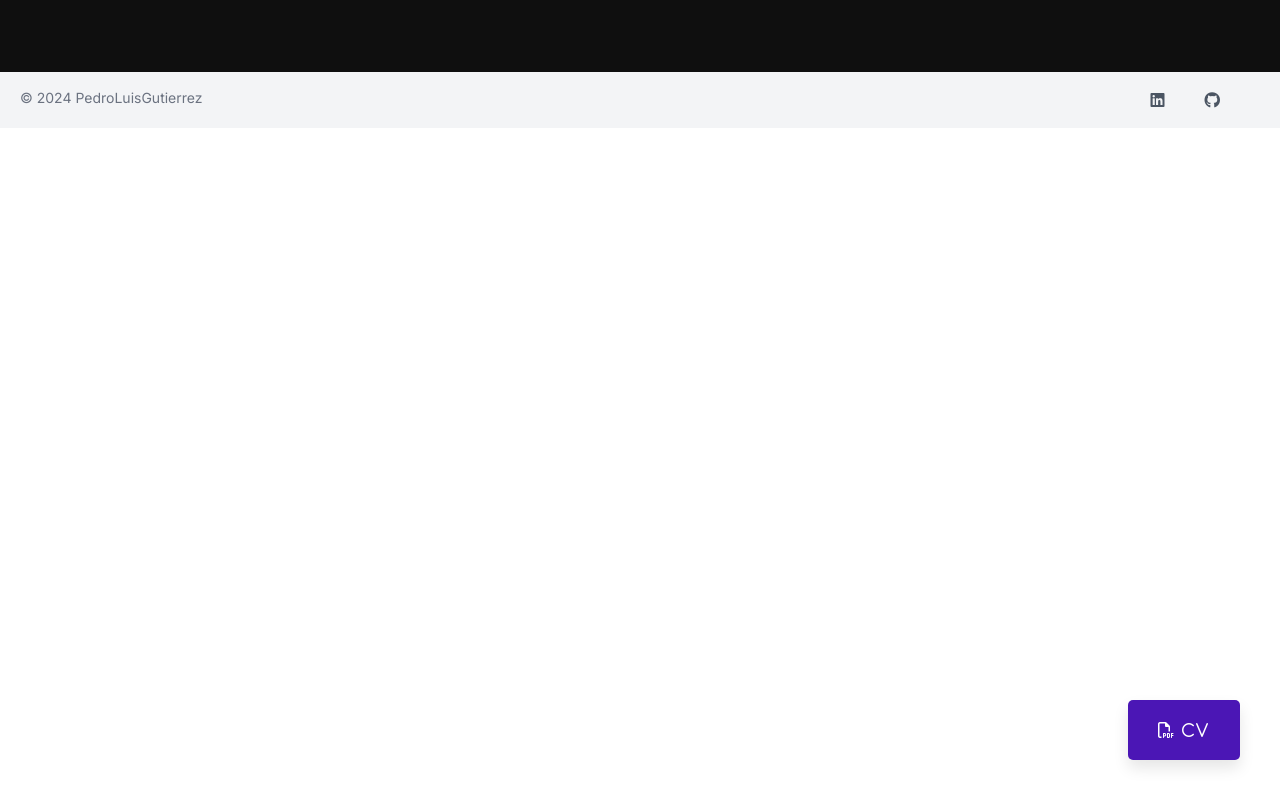
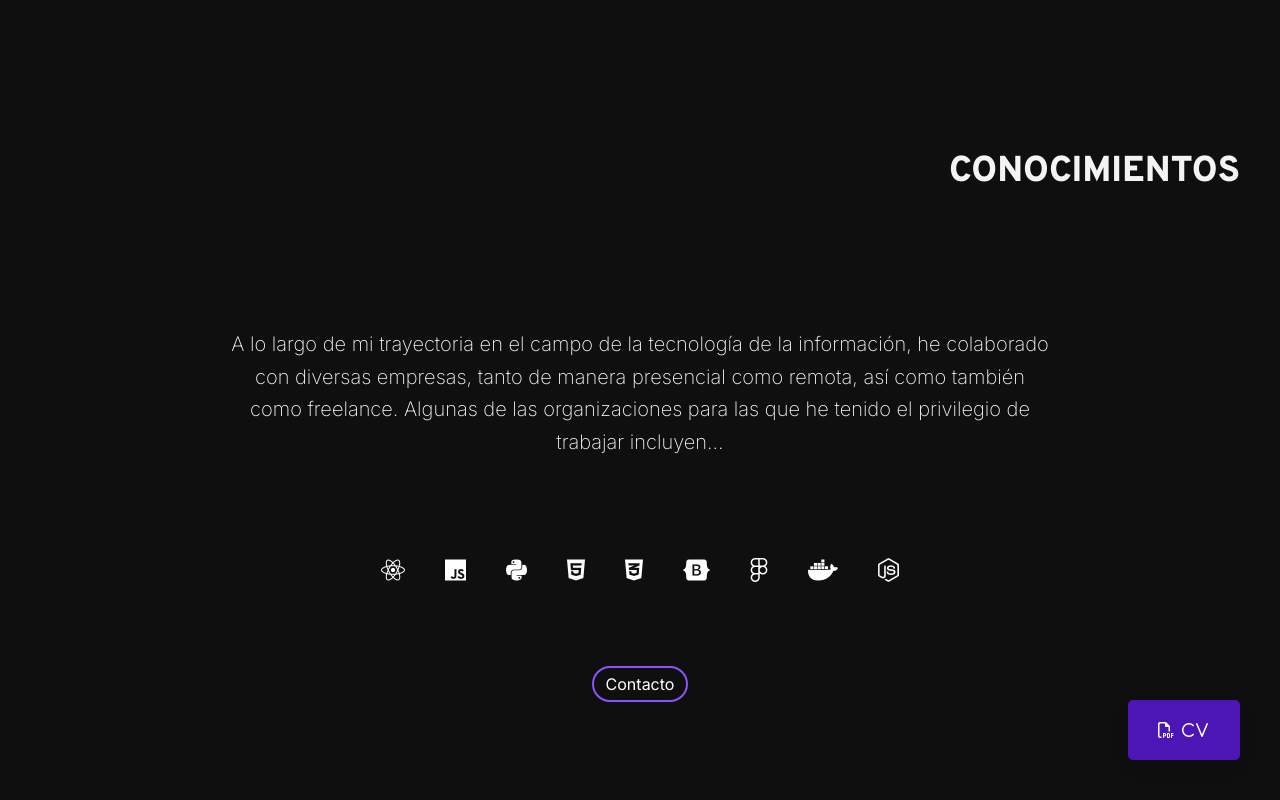
Before and after one commit to iampedroluis/iampedroluis-github.io, a React (Vite) app: page /iampedroluis-github.io/conocimientos in a window 1280 px wide. Shown: the top 800 px of the page. Built offline with nearby package versions, Linux system fonts and the light colour scheme; a web font is replaced by a local one.

Commit message:
cambios en los link

```diff
--- a/package.json
+++ b/package.json
@@ -1,4 +1,5 @@
 {
+  "homepage": "https://iampedroluis-github.io/iampedroluis-github.io",
   "name": "devpedroluis",
   "private": true,
   "version": "0.0.0",
@@ -7,7 +8,10 @@
     "dev": "vite",
     "build": "vite build",
     "lint": "eslint . --ext js,jsx --report-unused-disable-directives --max-warnings 0",
-    "preview": "vite preview"
+    "preview": "vite preview",
+    "predeploy": "npm run build",
+    "deploy": "gh-pages -d build"
+
   },
   "dependencies": {
     "gh-pages": "^6.1.1",
--- a/src/App.jsx
+++ b/src/App.jsx
@@ -16,12 +16,24 @@ function App() {
         <BrowserRouter>
           <Navbar />
           <Routes>
-            <Route path="/" element={<Home />} />
-            <Route path="/yo" element={<AboutMe />} />
-            <Route path="/proyectos" element={<Proyectos />} />
-            <Route path="/experiencias" element={<Experiencias />} />
-            <Route path="/conocimientos" element={<Conocimientos />} />
-            <Route path="/contacto" element={<Contacto />} />
+            <Route path="/iampedroluis-github.io/" element={<Home />} />
+            <Route path="/iampedroluis-github.io/yo" element={<AboutMe />} />
+            <Route
+              path="/iampedroluis-github.io/proyectos"
+              element={<Proyectos />}
+            />
+            <Route
+              path="/iampedroluis-github.io/experiencias"
+              element={<Experiencias />}
+            />
+            <Route
+              path="/iampedroluis-github.io/conocimientos"
+              element={<Conocimientos />}
+            />
+            <Route
+              path="/iampedroluis-github.io/contacto"
+              element={<Contacto />}
+            />
           </Routes>
           <Footer />
         </BrowserRouter>
--- a/src/components/Navbar.jsx
+++ b/src/components/Navbar.jsx
@@ -44,7 +44,7 @@ const Navbar = () => {
       }`}
     >
       <div className="container mx-auto flex flex-wrap p-3 flex-col md:flex-row items-center">
-        <Link to={"/"}>
+        <Link to={"/iampedroluis-github.io/"}>
           <a className="title-font font-medium text-gray-900 mb-4 md:mb-0 miLogo">
             <p className="block text-white cursor-pointer dark:text-dark">
               PEDRO
@@ -81,19 +81,19 @@ const Navbar = () => {
         >
           <Link
             className="mr-5 font-extralight sm:font-normal hover:text-secondary cursor-pointer text-white transition duration-500 ease-in-out dark:text-dark"
-            to="/proyectos"
+            to="/iampedroluis-github.io/proyectos"
           >
             Proyectos
           </Link>
           <Link
             className="mr-5 font-extralight sm:font-normal hover:text-secondary cursor-pointer text-white transition duration-500 ease-in-out dark:text-dark"
-            to="/experiencias"
+            to="/iampedroluis-github.io/experiencias"
           >
             Experiencias
           </Link>
           <Link
             className="mr-5 font-extralight sm:font-normal hover:text-secondary cursor-pointer text-white transition duration-500 ease-in-out dark:text-dark"
-            to={"/conocimientos"}
+            to={"/iampedroluis-github.io/conocimientos"}
           >
             Conocimientos
           </Link>
@@ -101,7 +101,7 @@ const Navbar = () => {
             <>
               <div className="md:hidden">
                 <Link
-                  to={"/contacto"}
+                  to={"/iampedroluis-github.io/contacto"}
                   className="mr-5 font-extralight hover:text-secondary cursor-pointer text-white transition duration-500 ease-in-out dark:text-dark"
                 >
                   Contacto
@@ -130,7 +130,7 @@ const Navbar = () => {
             )}
           </button>
           <Link
-            to={"/contacto"}
+            to={"/iampedroluis-github.io/contacto"}
             className="inline-flex items-center bg-transparent border-2 py-1 px-3 focus:outline-none hover:bg-secondary hover:text-black text-white rounded-full text-base mt-4 md:mt-0 border-secondary transition duration-500  dark:text-dark ease-in-out"
           >
             Contacto
--- a/src/pages/Conocimientos.jsx
+++ b/src/pages/Conocimientos.jsx
@@ -19,55 +19,55 @@ const Conocimientos = () => {
           </p>
           <div className="flex mt-24  mx-auto sm:flex-row  justify-center items-center">
             <div className="relative flex-grow mx-5 ">
-              <Link to="/proyectos#react">
+              <Link to="/iampedroluis-github.io/proyectos#react">
                 <i className="fa-brands sm:text-2xl  text-4xl fa-react hover:text-[#61DBFB] hover:grayscale-0 cursor-pointer text-white transition duration-200 ease-in-out text-blanco dark:text-dark"></i>
               </Link>
             </div>
             <div className="relative flex-grow mx-5 ">
-              <Link to="/proyectos#js">
+              <Link to="/iampedroluis-github.io/proyectos#js">
                 <i className="fa-brands sm:text-2xl  text-4xl fa-js hover:text-[#EED81C] hover:grayscale-0 cursor-pointer text-white transition duration-200 ease-in-out text-blanco dark:text-dark"></i>
               </Link>
             </div>
             <div className="relative flex-grow mx-5 ">
-              <Link to="/proyectos#python">
+              <Link to="/iampedroluis-github.io/proyectos#python">
                 <i className="fa-brands sm:text-2xl  text-4xl fa-python hover:text-[#3F7FB0] hover:grayscale-0 cursor-pointer text-white transition duration-200 ease-in-out text-blanco dark:text-dark "></i>
               </Link>
             </div>
             <div className="relative flex-grow mx-5 ">
-              <Link to="/proyectos#html">
+              <Link to="/iampedroluis-github.io/proyectos#html">
                 <i className="fa-brands sm:text-2xl  text-4xl fa-html5 hover:text-[#F16529] hover:grayscale-0 cursor-pointer text-white transition duration-200 ease-in-out text-blanco dark:text-dark "></i>
               </Link>
             </div>
 
             <div className="relative flex-grow mx-5 ">
-              <Link to="/proyectos#css">
+              <Link to="/iampedroluis-github.io/proyectos#css">
                 <i className="fa-brands sm:text-2xl  text-4xl fa-css3-alt hover:text-[#228CC8] hover:grayscale-0 cursor-pointer text-white transition duration-200 ease-in-out text-blanco dark:text-dark"></i>
               </Link>
             </div>
             <div className="relative flex-grow mx-5 ">
-              <Link to="/proyectos#bootstrap">
+              <Link to="/iampedroluis-github.io/proyectos#bootstrap">
                 <i className="fa-brands sm:text-2xl  text-4xl fa-bootstrap hover:text-[#7C11F7] hover:grayscale-0 cursor-pointer text-white transition duration-200 ease-in-out text-blanco dark:text-dark "></i>
               </Link>
             </div>
             <div className="relative flex-grow mx-5 ">
-              <Link to="/proyectos#figma">
+              <Link to="/iampedroluis-github.io/proyectos#figma">
                 <i className="fa-brands sm:text-2xl  text-4xl fa-figma hover:text-[#F76F5E] hover:grayscale-0 cursor-pointer text-white transition duration-200 ease-in-out text-blanco dark:text-dark"></i>
               </Link>
             </div>
             <div className="relative flex-grow mx-5 ">
-              <Link to="/proyectos#docker">
+              <Link to="/iampedroluis-github.io/proyectos#docker">
                 <i className="fa-brands sm:text-2xl  text-4xl fa-docker hover:text-[#2A99EE] hover:grayscale-0 cursor-pointer text-white transition duration-200 ease-in-out text-blanco dark:text-dark"></i>
               </Link>
             </div>
             <div className="relative flex-grow mx-5 ">
-              <Link to="/proyectos#node">
+              <Link to="/iampedroluis-github.io/proyectos#node">
                 <i className="fa-brands sm:text-2xl  text-4xl fa-node-js hover:text-[#8BC401] hover:grayscale-0 cursor-pointer text-white transition duration-200 ease-in-out text-blanco dark:text-dark"></i>
               </Link>
             </div>
           </div>
           <div className="container mt-20">
             <Link
-              to={"/contacto"}
+              to={"/iampedroluis-github.io/contacto"}
               className="inline-flex items-center  justify-center bg-transparent border-2 py-1 px-3 focus:outline-none hover:bg-secondary hover:text-black text-white rounded-full text-base mt-4 md:mt-0 border-secondary transition duration-500  dark:text-dark ease-in-out"
             >
               Contacto
```
